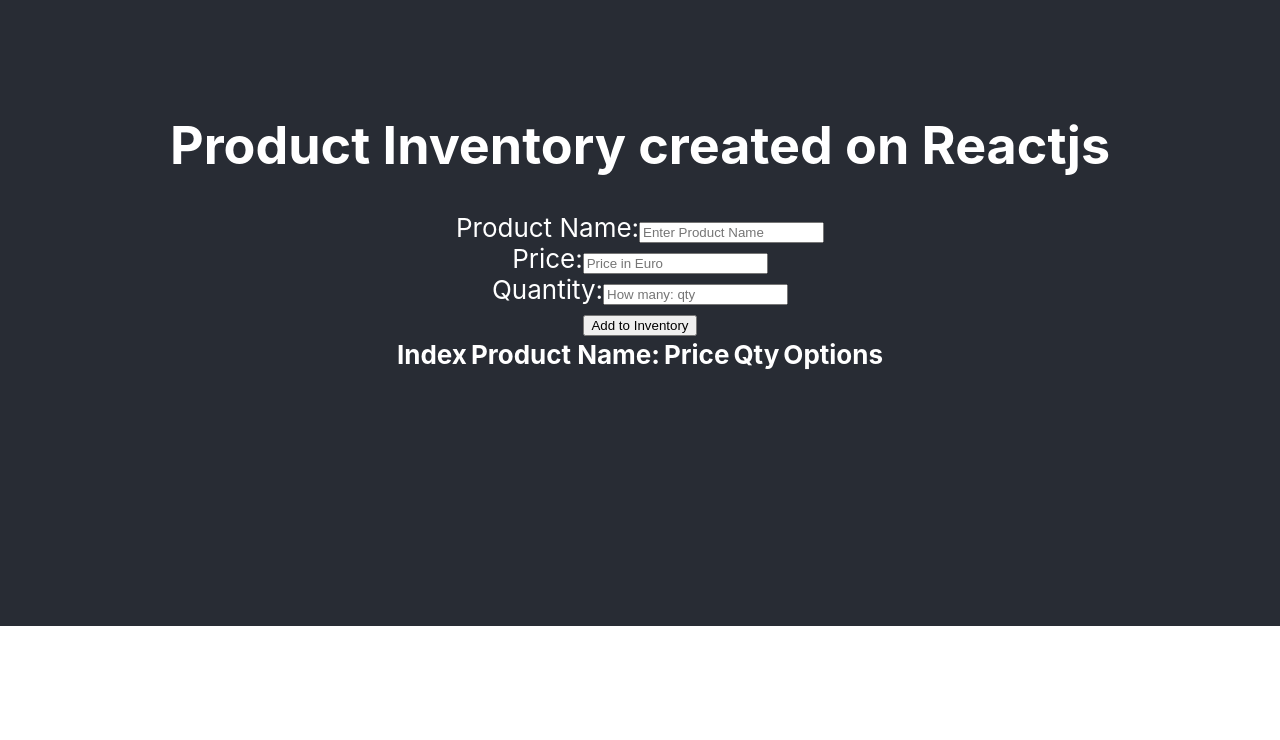
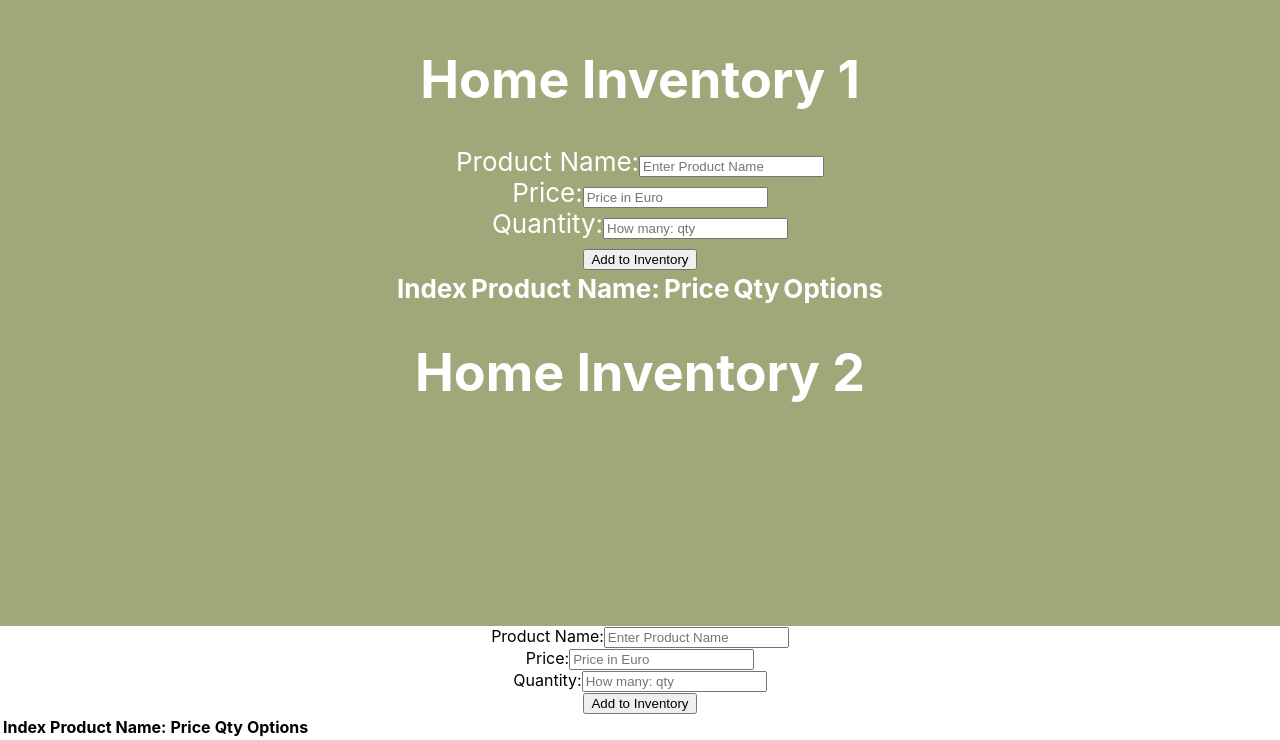
Before and after one commit to xizhong0422/react-home-inventory, a React (Create React App) app: page / in a window 1280 px wide. Shown: the part 174-914 px from the top of the page. Before the commit the page ends 800 px from the top, so only its background shows below. Built offline with nearby package versions, Linux system fonts and the light colour scheme.

Commit message:
styling required

```diff
--- a/package.json
+++ b/package.json
@@ -6,6 +6,7 @@
     "@testing-library/jest-dom": "^5.17.0",
     "@testing-library/react": "^13.4.0",
     "@testing-library/user-event": "^13.5.0",
+    "antd": "^5.16.1",
     "bootstrap": "^5.3.3",
     "react": "^18.2.0",
     "react-bootstrap": "^2.10.2",
--- a/src/App.css
+++ b/src/App.css
@@ -14,7 +14,7 @@
 }
 
 .App-header {
-  background-color: #282c34;
+  background-color: #a0a87a;
   min-height: 100vh;
   display: flex;
   flex-direction: column;
@@ -24,15 +24,17 @@
   color: white;
 }
 
+
+
 .App-link {
   color: #61dafb;
 }
 
-@keyframes App-logo-spin {
+/* @keyframes App-logo-spin {
   from {
     transform: rotate(0deg);
   }
   to {
     transform: rotate(360deg);
   }
-}
+} */
--- a/src/App.js
+++ b/src/App.js
@@ -1,15 +1,106 @@
 import logo from './logo.svg';
 import './App.css';
 import AddInventory from './components/addInventory';
-
+import { Form, Button, Table } from "react-bootstrap";
+import { useState, createRef, Component } from 'react';
+// import { Form, Button, Table} from "antd";
 
 function App() {
+  const [products, setProduct] = useState([]);
+  const formData = createRef();
+
+  //add product
+  const addProduct = (e)=>{
+    e.preventDefault();
+    //console.log(e.target.product_name.value);
+    // const formData = e.target;
+    // const newProduct = {
+    //     product_name: formData.product_name.value,
+    //     price: formData.price.value,
+    //     qty: formData.qty.value
+    // }
+    //console.log(e.target.current)
+    const newProduct = {
+        product_name: formData.current.product_name.value,
+        price: formData.current.price.value,
+        qty: Number(formData.current.qty.value)
+    }
+    //console.log(newProduct);
+    setProduct([...products,newProduct]);
+    //console.log(products);
+  }
+  // increment qty value by 1
+  const increaseQty = (event)=>{
+    //console.log(event.target.value)
+    const indexOfArray = event.target.value;
+    products[indexOfArray].qty = products[indexOfArray].qty + 1;
+    setProduct([...products])
+  }
+    // decrement qty value by 1
+  const decreaseQty = (event)=>{
+    const indexOfArray = event.target.value;
+    products[indexOfArray].qty = products[indexOfArray].qty - 1;
+    setProduct([...products])
+  }
+
   return (
     <div className="App">
       <header className="App-header">
-        <h1>Product Inventory created on Reactjs</h1>
+        <h1>Home Inventory 1</h1>
         <AddInventory/>
+        <h1>Home Inventory 2</h1>
       </header>
+
+      <Form onSubmit={addProduct} ref={formData}>
+        <Form.Group controlId="formBasicProductName">
+            <Form.Label>Product Name:</Form.Label>
+            <Form.Control type="text" placeholder="Enter Product Name" name="product_name"/>
+        </Form.Group>
+
+        <Form.Group controlId="formBasicPrice">
+            <Form.Label>Price:</Form.Label>
+            <Form.Control type="number" placeholder="Price in Euro" name="price"/>
+        </Form.Group>
+
+        <Form.Group controlId="formBasicQty">
+            <Form.Label>Quantity:</Form.Label>
+            <Form.Control type="number" placeholder="How many: qty" name="qty"/>
+        </Form.Group>
+
+        <Button variant="primary" type="submit">
+            Add to Inventory
+        </Button>
+      </Form>
+      <Table striped bordered hover variant="dark">
+        <thead>
+            <tr>
+                <th>Index</th>
+                <th>Product Name:</th>
+                <th>Price</th>
+                <th>Qty</th>
+                <th>Options</th>
+            </tr>
+        </thead>
+        <tbody>
+            {
+                products.map((item, index)=>{
+                    return(
+                        <tr key={index}>
+                            <td>{index}</td>
+                            <td>{item.product_name}</td>
+                            <td>{item.price}</td>
+                            <td>{item.qty}</td>
+                            <td>
+                                <Button variant="success" onClick={event=>increaseQty(event)} value={index}>+</Button>
+                                <Button variant="danger" onClick={event => decreaseQty(event)} value={index}>-</Button>
+                            </td>
+                        </tr>
+                    )
+                })
+            }
+        </tbody>
+      </Table>
+
 
     </div>
   );
--- a/src/components/addInventory.js
+++ b/src/components/addInventory.js
@@ -18,25 +18,26 @@
             price: this.formData.current.price.value,
             qty: Number(this.formData.current.qty.value)
         }
-        // add a new product inside products array
+        // add a new product inside the products array
         this.state.products.push(newProduct);
         this.setState({
             products: this.state.products
         });
         //console.log(products);
     }
+
     // increment qty value by 1
-    increQty = (event) => {
-        //console.log(event.target.value)
-        const indexOfArray = event.target.value;
+    increQty = (e) => {
+        //console.log(e.target.value)
+        const indexOfArray = e.target.value;
         this.state.products[indexOfArray].qty = this.state.products[indexOfArray].qty + 1;
         this.setState({
             products: this.state.products
         });
     }
     // decrement qty value by 1
-    decreQty = (event) => {
-        const indexOfArray = event.target.value;
+    decreQty = (e) => {
+        const indexOfArray = e.target.value;
         this.state.products[indexOfArray].qty = this.state.products[indexOfArray].qty - 1;
         this.setState({
             products: this.state.products
```
Also changed, not shown: src/components/InventoryItem/index.js (added, +23 -0 lines), 2 other files (tests, documents, lock files or other folders).
